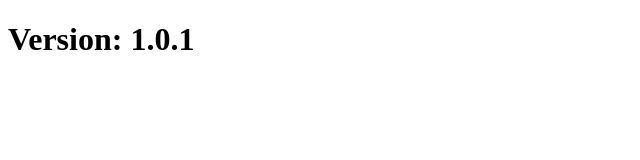
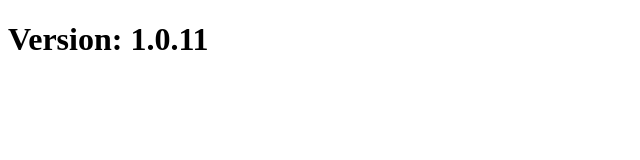
Before and after one commit to narcislinux/DCChallenge, a plain HTML site: page webserver/index.html in a window 1280 px wide. Shown: the full height of the page, 0-640 px from the left. Drawn offline with Linux system fonts and the light colour scheme.

Commit message:
Update index.html

```diff
--- a/webserver/index.html
+++ b/webserver/index.html
@@ -1,6 +1,6 @@
 <!DOCTYPE html>
 <html>
 <body>
-<h1>Version: 1.0.1</h1>
+<h1>Version: 1.0.11</h1>
 </body>
 </html>
```
